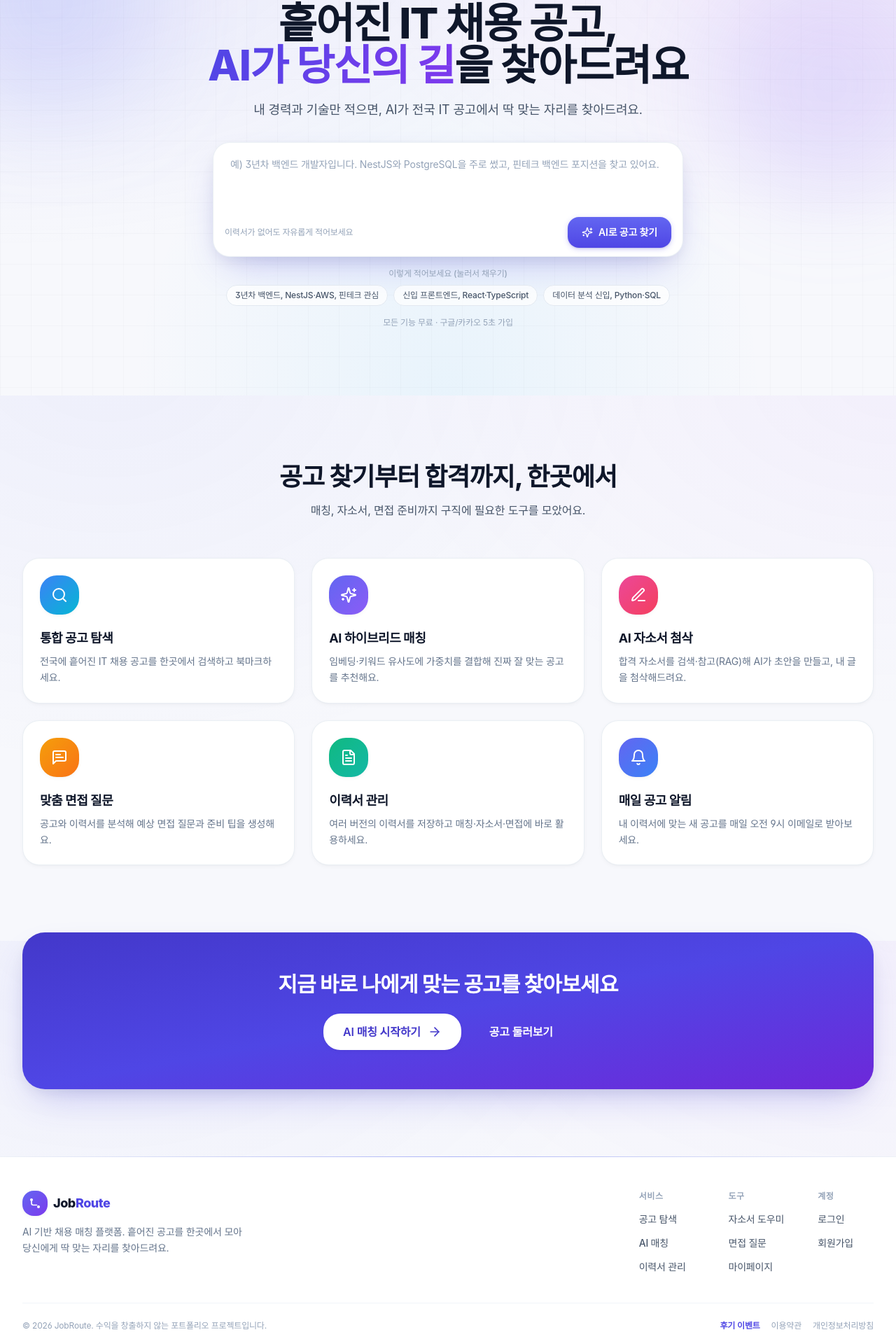
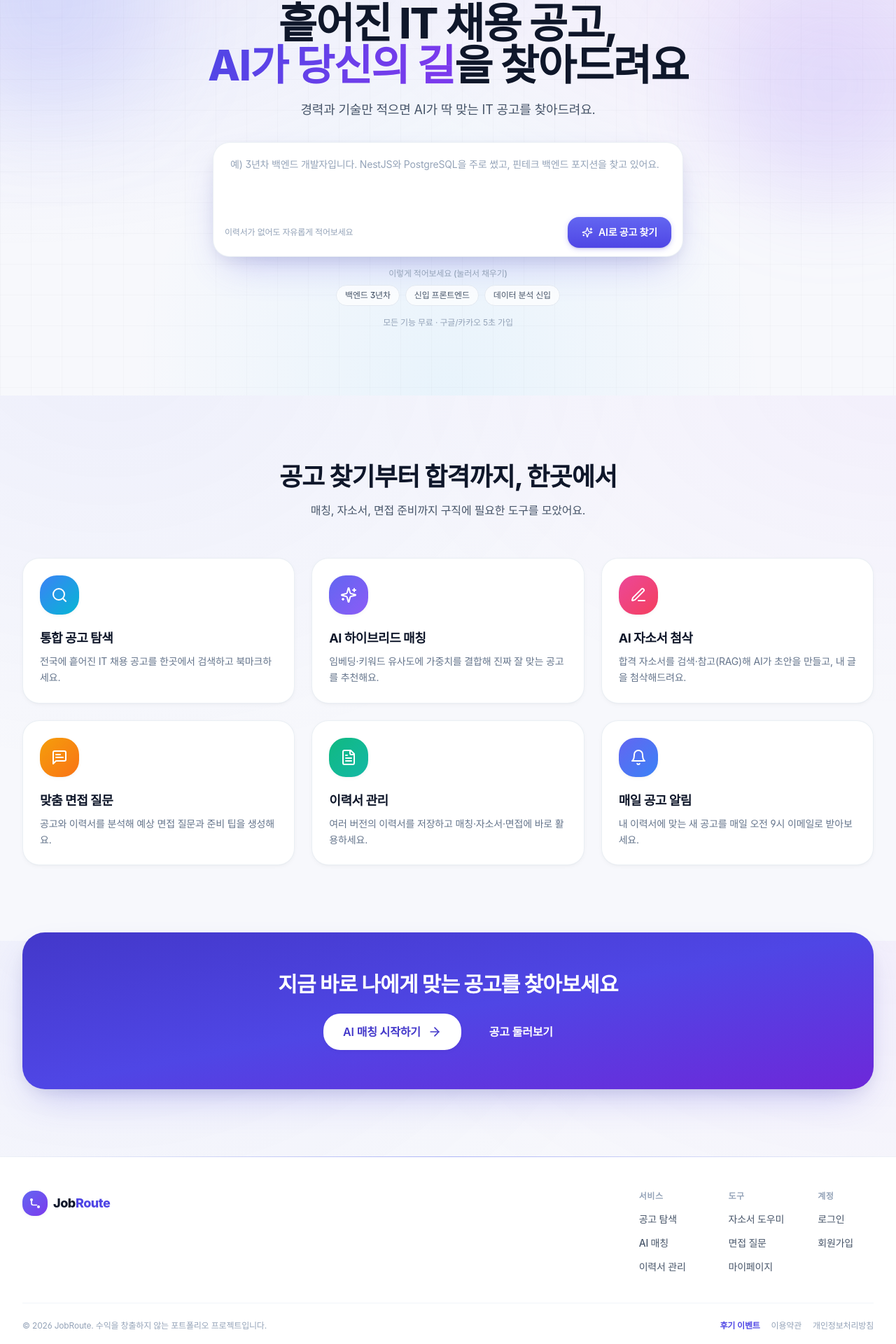
Before and after one commit to Myeongseok-Kang/jobroute-web, a Next.js app: page / in a window 1280 px wide. Shown: the part 256-2176 px from the top of the page at 70% size. Built offline with nearby package versions, Linux system fonts and the light colour scheme; no server answers; a web font is replaced by a local one.

Commit message:
fix: 푸터 설명문 제거, 홈 설명 줄바꿈 정리, 예시 칩 클릭 시 문장 입력

```diff
--- a/src/app/page.tsx
+++ b/src/app/page.tsx
@@ -55,9 +55,21 @@ const FEATURES = [
 ];
 
 const HERO_EXAMPLES = [
-  "3년차 백엔드, NestJS·AWS, 핀테크 관심",
-  "신입 프론트엔드, React·TypeScript",
-  "데이터 분석 신입, Python·SQL",
+  {
+    label: "백엔드 3년차",
+    value:
+      "3년차 백엔드 개발자입니다. NestJS와 PostgreSQL을 주로 썼고, 핀테크나 커머스 도메인의 백엔드 포지션을 찾고 있어요.",
+  },
+  {
+    label: "신입 프론트엔드",
+    value:
+      "신입 프론트엔드 개발자입니다. React와 TypeScript를 공부했고, 서울에서 첫 직장을 찾고 있어요.",
+  },
+  {
+    label: "데이터 분석 신입",
+    value:
+      "Python과 SQL로 데이터 분석을 공부한 신입입니다. 데이터 관련 직무로 취업하고 싶어요.",
+  },
 ];
 
 export default function HomePage() {
@@ -99,8 +111,8 @@ export default function HomePage() {
             <br />
             <span className="text-gradient-animate">AI가 당신의 길</span>을 찾아드려요
           </h1>
-          <p className="mx-auto mt-5 max-w-xl animate-fade-in break-keep text-base text-ink-600 sm:text-lg">
-            내 경력과 기술만 적으면, AI가 전국 IT 공고에서 딱 맞는 자리를 찾아드려요.
+          <p className="mx-auto mt-5 max-w-xl animate-fade-in text-balance break-keep text-base text-ink-600 sm:text-lg">
+            경력과 기술만 적으면 AI가 딱 맞는 IT 공고를 찾아드려요.
           </p>
 
           <form
@@ -135,12 +147,12 @@ export default function HomePage() {
               <div className="flex flex-wrap justify-center gap-2">
                 {HERO_EXAMPLES.map((ex) => (
                   <button
-                    key={ex}
+                    key={ex.label}
                     type="button"
-                    onClick={() => setQuery(ex)}
+                    onClick={() => setQuery(ex.value)}
                     className="break-keep rounded-full border border-ink-200 bg-white/70 px-3 py-1.5 text-xs font-medium text-ink-600 backdrop-blur transition hover:border-brand-200 hover:bg-brand-50 hover:text-brand-700 active:scale-95"
                   >
-                    {ex}
+                    {ex.label}
                   </button>
                 ))}
               </div>
--- a/src/components/Footer.tsx
+++ b/src/components/Footer.tsx
@@ -9,10 +9,6 @@ export function Footer() {
         <div className="flex flex-col items-start justify-between gap-8 md:flex-row">
           <div className="max-w-xs">
             <Logo />
-            <p className="mt-3 text-sm leading-relaxed text-ink-500">
-              AI 기반 채용 매칭 플랫폼. 흩어진 공고를 한곳에서 모아 당신에게 딱
-              맞는 자리를 찾아드려요.
-            </p>
           </div>
           <div className="grid grid-cols-2 gap-12 sm:grid-cols-3">
             <FooterCol
```
